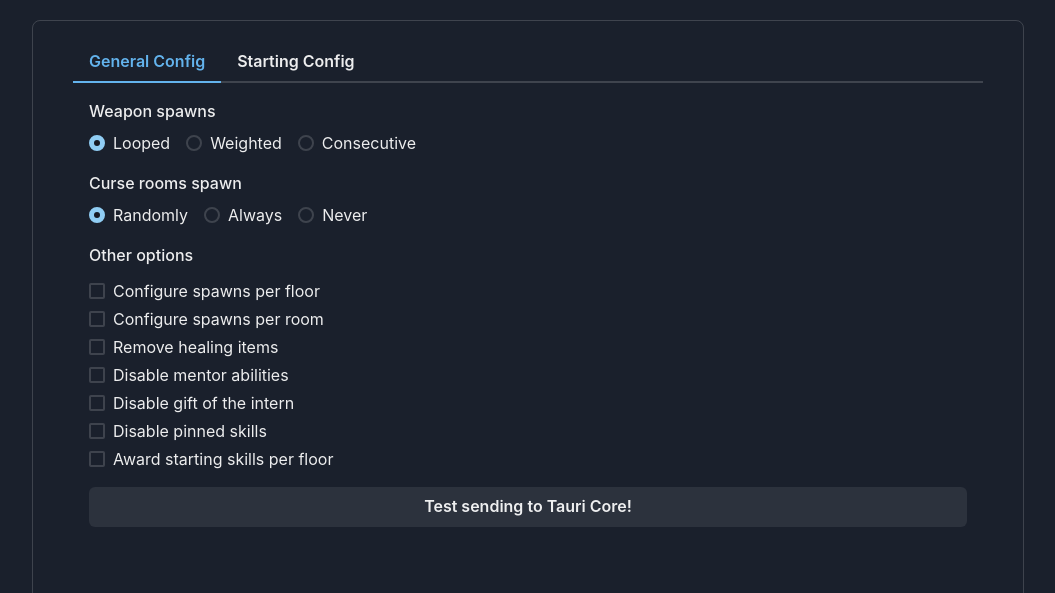
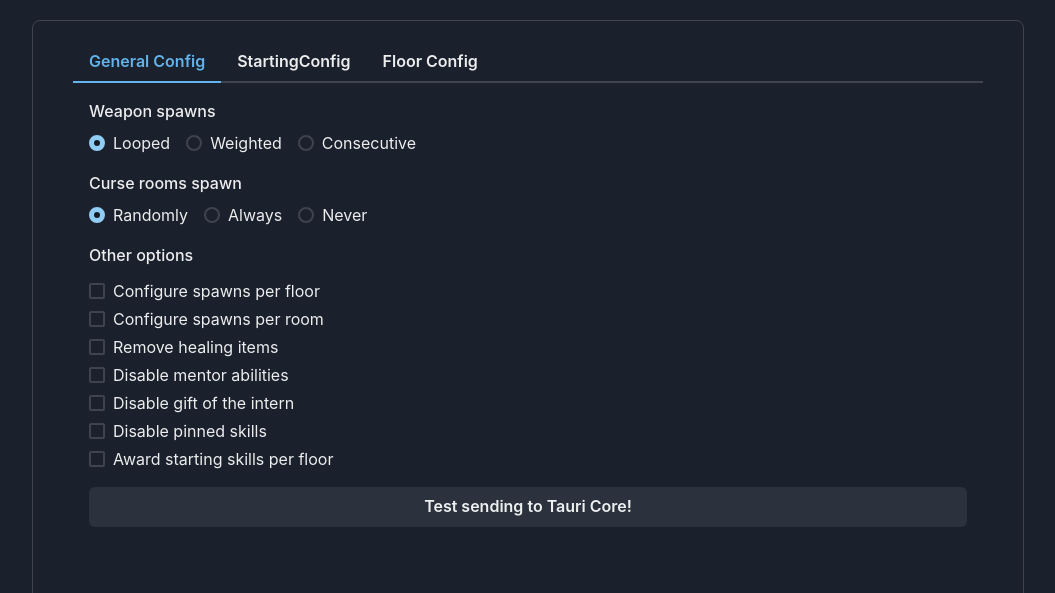
Before and after one commit to franomai/cornercutter, a React (Vite) app in the folder frontend/: page / in a window 1280 px wide. Shown: the top 593 px of the page, without its empty margins (112-1167 px from the left). Built offline with nearby package versions, Linux system fonts and the light colour scheme.

Commit message:
#3 Basic method for showing tabs for floors

```diff
--- a/frontend/src/App.tsx
+++ b/frontend/src/App.tsx
@@ -1,27 +1,68 @@
 import { Box, Container, Tab, TabList, TabPanel, TabPanels, Tabs } from '@chakra-ui/react';
+import { ReactNode } from 'react';
 import './App.css';
+import useConfigContext from './context/ConfigContext';
+import AllFloorsConfig from './pages/AllFloorsConfig';
+import FloorConfig from './pages/FloorConfig';
 import GeneralConfig from './pages/GeneralConfig';
 import StartingConfig from './pages/StartingConfig';
+import { Floor } from './types/Configuration';
+import TabData from './types/TabData';
 
 function App() {
+    const [config, setConfig] = useConfigContext();
+
+    function getTabs(): TabData[] {
+        const tabs: TabData[] = [
+            {
+                name: 'General Config',
+                page: <GeneralConfig />,
+            },
+            {
+                name: 'StartingConfig',
+                page: <StartingConfig />,
+            },
+        ];
+
+        // TODO: Try cache components
+        if (config.configPerFloor) {
+            tabs.push(
+                { name: 'Floor 1', page: <FloorConfig floor={Floor.FirstFloor} /> },
+                { name: 'Floor 2', page: <FloorConfig floor={Floor.SecondFloor} /> },
+                { name: 'Floor 3', page: <FloorConfig floor={Floor.ThirdFloor} /> },
+                { name: 'Boss Floor', page: <FloorConfig floor={Floor.Boss} /> },
+            );
+        } else {
+            tabs.push({ name: 'Floor Config', page: <AllFloorsConfig /> });
+        }
+
+        return tabs;
+    }
+
+    function renderTabs(): ReactNode {
+        const tabs = getTabs();
+
+        return (
+            <Tabs h="full" display="flex" style={{ flexDirection: 'column' }} overflowY="hidden">
+                <TabList>
+                    {tabs.map((tab) => (
+                        <Tab fontWeight="semibold">{tab.name}</Tab>
+                    ))}
+                </TabList>
+                <TabPanels h="full">
+                    {tabs.map((tab) => (
+                        <TabPanel h="full">{tab.page}</TabPanel>
+                    ))}
+                </TabPanels>
+            </Tabs>
+        );
+    }
+
     return (
         <Box className="App" h="full" py={5}>
             <Container maxW="80%" h="full">
                 <Box borderWidth="1px" py={5} px={10} borderRadius="lg" h="full">
-                    <Tabs h="full" display="flex" style={{ flexDirection: 'column' }} overflowY="hidden">
-                        <TabList>
-                            <Tab fontWeight="semibold">General Config</Tab>
-                            <Tab fontWeight="semibold">Starting Config</Tab>
-                        </TabList>
-                        <TabPanels h="full">
-                            <TabPanel>
-                                <GeneralConfig />
-                            </TabPanel>
-                            <TabPanel h="full">
-                                <StartingConfig />
-                            </TabPanel>
-                        </TabPanels>
-                    </Tabs>
+                    {renderTabs()}
                 </Box>
             </Container>
         </Box>
--- /dev/null
+++ b/frontend/src/pages/AllFloorsConfig.tsx
@@ -0,0 +1,7 @@
+import { FC } from 'react';
+
+const AllFloorsConfig: FC = () => {
+    return <div>All floor config</div>;
+};
+
+export default AllFloorsConfig;
--- /dev/null
+++ b/frontend/src/pages/FloorConfig.tsx
@@ -0,0 +1,12 @@
+import { FC } from 'react';
+import { Floor } from '../types/Configuration';
+
+interface Props {
+    floor: Floor;
+}
+
+const FloorConfig: FC<Props> = (props) => {
+    return <div>{props.floor}</div>;
+};
+
+export default FloorConfig;
--- a/frontend/src/types/Configuration.ts
+++ b/frontend/src/types/Configuration.ts
@@ -1,4 +1,8 @@
-export default interface Configuration {
+export default interface Configuration extends GeneralConfig {
+    startingSkillIds: number[];
+}
+
+interface GeneralConfig {
     spawns: SpawnType;
     curseSpawns: CurseSpawnType;
     configPerFloor: boolean;
@@ -8,7 +12,6 @@ export default interface Configuration {
     disableGiftOfIntern: boolean;
     disablePinned: boolean;
     awardSkillsPerLevel: boolean;
-    startingSkillIds: number[];
 }
 
 export enum SpawnType {
@@ -23,6 +26,26 @@ export enum CurseSpawnType {
     Never = 'Never',
 }
 
+export enum Floor {
+    AllFloors,
+    FirstFloor,
+    SecondFloor,
+    ThirdFloor,
+    Boss,
+}
+
+export const DEFAULT_GENERAL_CONFIG: GeneralConfig = {
+    spawns: SpawnType.Looped,
+    curseSpawns: CurseSpawnType.Randomly,
+    configPerFloor: false,
+    configPerRoom: false,
+    removeHealingItems: false,
+    disableMentorAbilities: false,
+    disableGiftOfIntern: false,
+    disablePinned: false,
+    awardSkillsPerLevel: false,
+};
+
 export const DEFAULT_CONFIG: Configuration = {
     spawns: SpawnType.Looped,
     curseSpawns: CurseSpawnType.Randomly,
--- /dev/null
+++ b/frontend/src/types/TabData.ts
@@ -0,0 +1,6 @@
+import { ReactNode } from 'react';
+
+export default interface TabData {
+    name: string;
+    page: ReactNode;
+}
```
Also changed, not shown: frontend/src/types/SearchColumnItem.ts (deleted, +0 -7 lines).
